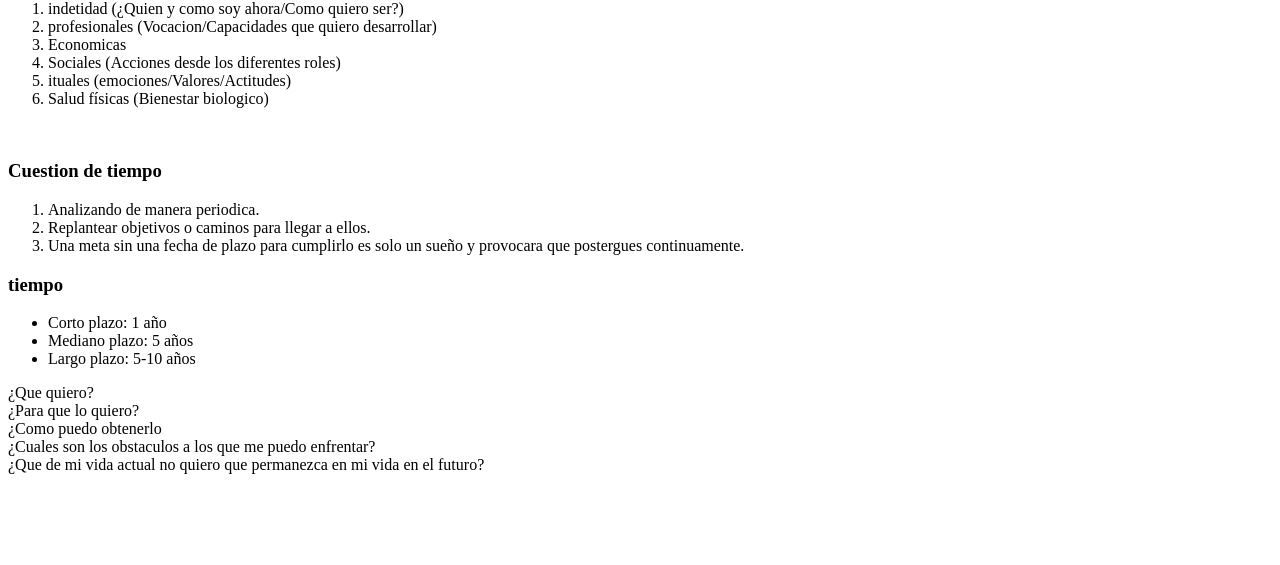
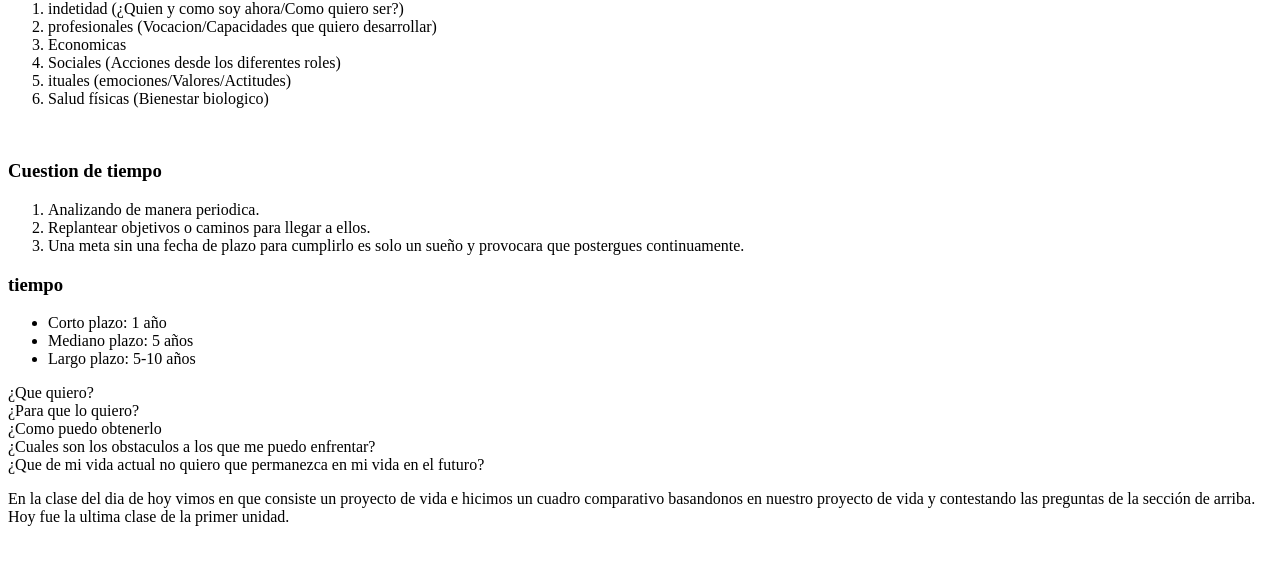
Before and after one commit to JamaHCS/apuntes, a plain HTML site: page Formacion Socio-cultural/Proyecto de vida.html in a window 1280 px wide. Shown: the part 155-720 px from the top of the page. Drawn offline with Linux system fonts and the light colour scheme.

Commit message:
Retocando la clase del 09/10/2019

```diff
--- a/Formacion Socio-cultural/metas.html
+++ b/Formacion Socio-cultural/Proyecto de vida.html
@@ -5,7 +5,7 @@
     <meta charset="UTF-8">
     <meta name="viewport" content="width=device-width, initial-scale=1.0">
     <meta http-equiv="X-UA-Compatible" content="ie=edge">
-    <title>Metas</title>
+    <title>Proyecto de vida</title>
 </head>
 
 <body>
@@ -46,6 +46,11 @@
         ¿Cuales son los obstaculos a los que me puedo enfrentar? <br>
         ¿Que de mi vida actual no quiero que permanezca en mi vida en el futuro?
     </p>
+    <p>
+        En la clase del dia de hoy vimos en que consiste un proyecto de vida e hicimos un cuadro comparativo basandonos
+        en nuestro proyecto de vida y contestando las preguntas de la sección de arriba. Hoy fue la ultima clase de la
+        primer unidad.
+    </p>
 </body>
 
 </html>
```
